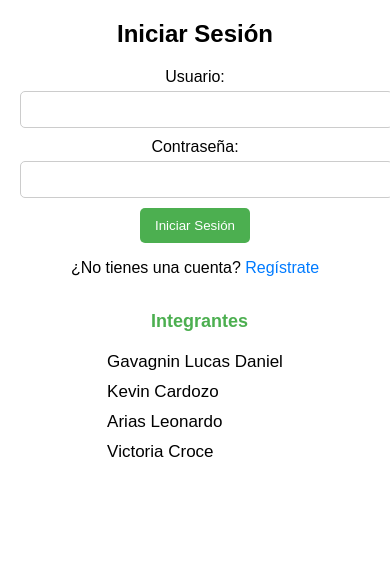
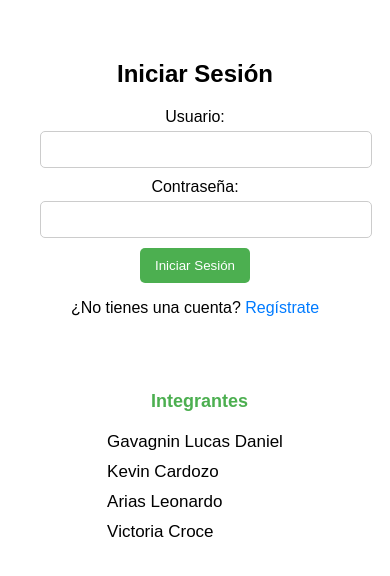
Before and after one commit to leo-arias/SPOTILAM, a plain HTML site: page login.html in a window 390 px wide. Drawn offline with Linux system fonts and the light colour scheme.

Commit message:
modified:   css/login.css 	modified:   css/style.css

```diff
--- a/css/login.css
+++ b/css/login.css
@@ -4,6 +4,6 @@
 
 @media screen and (max-width: 768px) {
     .form-container {
-        padding: 0;
+        padding: 40px;
     }
 }
--- a/css/style.css
+++ b/css/style.css
@@ -33,7 +33,16 @@ label {
     margin-top: 10px;
 }
 
-input[type="text"],
+input {
+    width: 100%;
+    padding: 10px;
+    margin-top: 5px;
+    margin-bottom: 10px;
+    border: 1px solid #ccc;
+    border-radius: 5px;
+}
+
+/* input[type="text"],
 input[type="password"],
 input[type="email"],
 input[type="date"] {
@@ -43,7 +52,7 @@ input[type="date"] {
     margin-bottom: 10px;
     border: 1px solid #ccc;
     border-radius: 5px;
-}
+} */
 
 button {
     background-color: #4caf50;
```
